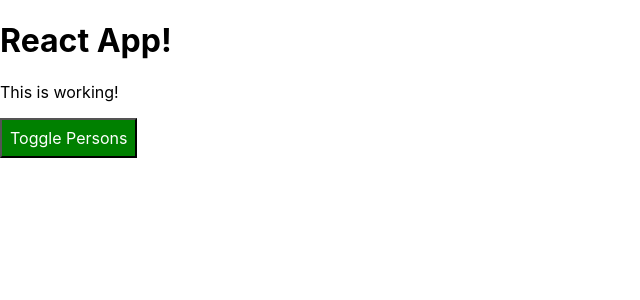
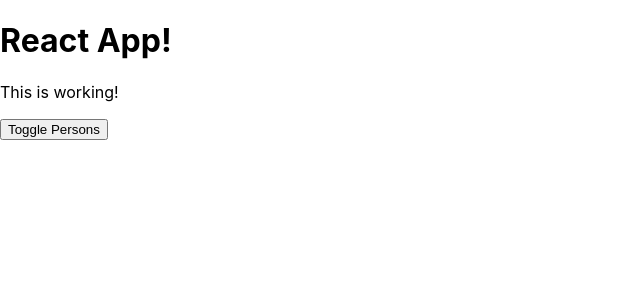
Before and after one commit to vbhosle/react-complete-guide, a React app: page / in a window 1280 px wide. Shown: the top 300 px of the page, without its empty margins (0-640 px from the left). Built offline with nearby package versions, Linux system fonts and the light colour scheme.

Commit message:
CSS Modules: Adding pseudo selectors

```diff
--- a/src/App.css
+++ b/src/App.css
@@ -9,3 +9,24 @@
 .bold{
   font-weight: bold;
 }
+
+.App button{
+  border: 1px solid blue;
+  padding: 16px;
+  background-color: green;
+  font: inherit;
+  color: white;
+}
+
+.App button:hover{
+  background-color: lightgreen;
+  color: black;
+}
+
+.App button.Red{
+  background-color: red;
+}
+
+.App button.Red:hover{
+  background-color: salmon;
+}
--- a/src/App.js
+++ b/src/App.js
@@ -43,16 +43,9 @@
   }
 
   render() {
-    const style = {
-      backgroundColor: 'green',
-      color: 'white',
-      font: 'inherit',
-      border: '1px soild blue',
-      padding: '8px',
-      cursor: 'pointer',
-    };
 
     let persons = null;
+    let btnClass = '';
 
     if (this.state.showPersons) {
       persons = (
@@ -69,7 +62,7 @@
           }
         </div>
       );
-      style.backgroundColor = 'red';
+      btnClass = classes.Red;
     }
 
     let assginedClasses = [];
@@ -87,7 +80,7 @@
         <h1>React App!</h1>
         <p className={assginedClasses.join(' ')}>This is working!</p>
         <button
-          style={style}
+          className={btnClass}
           onClick={this.togglePersonsHandler}>
           Toggle Persons
         </button>
```
